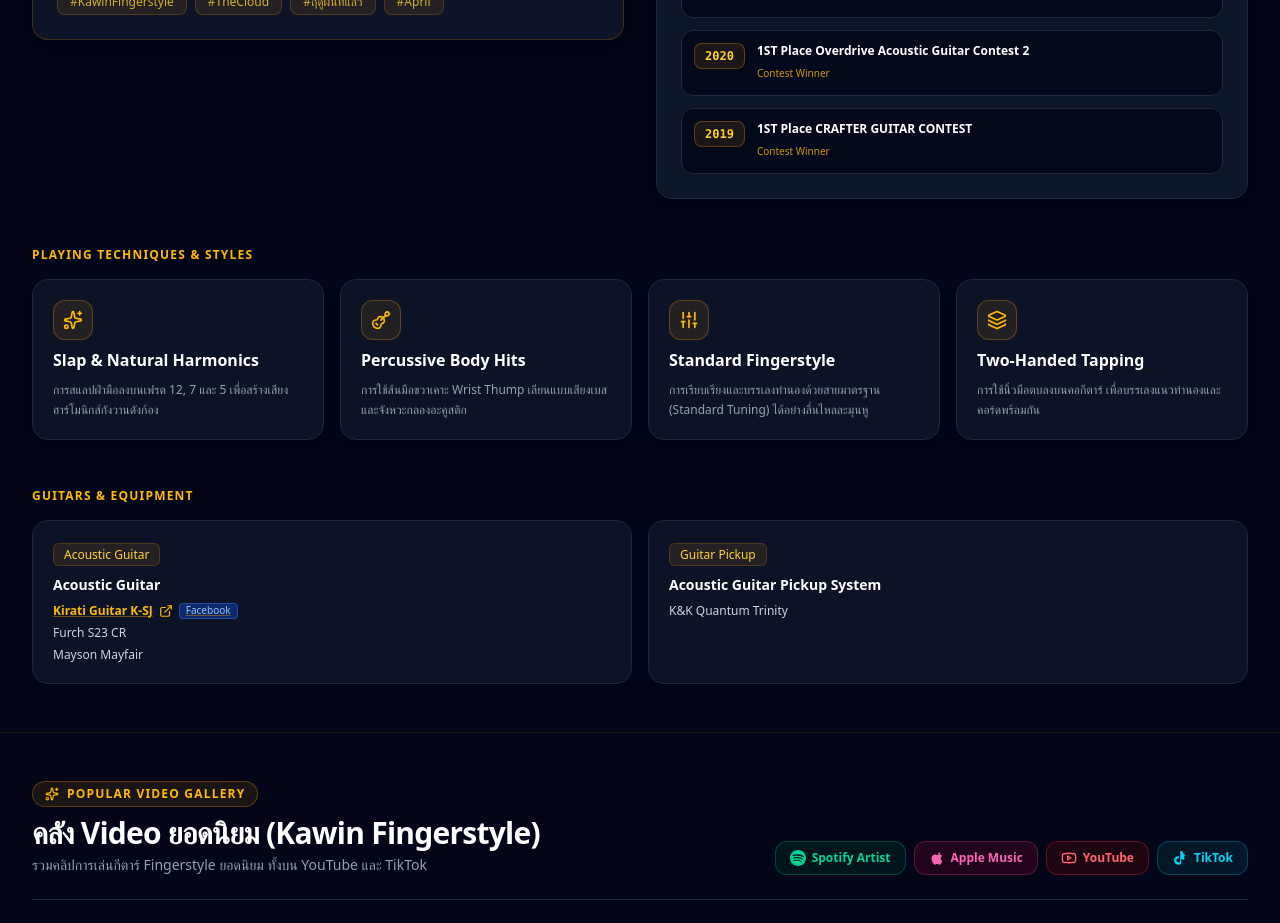
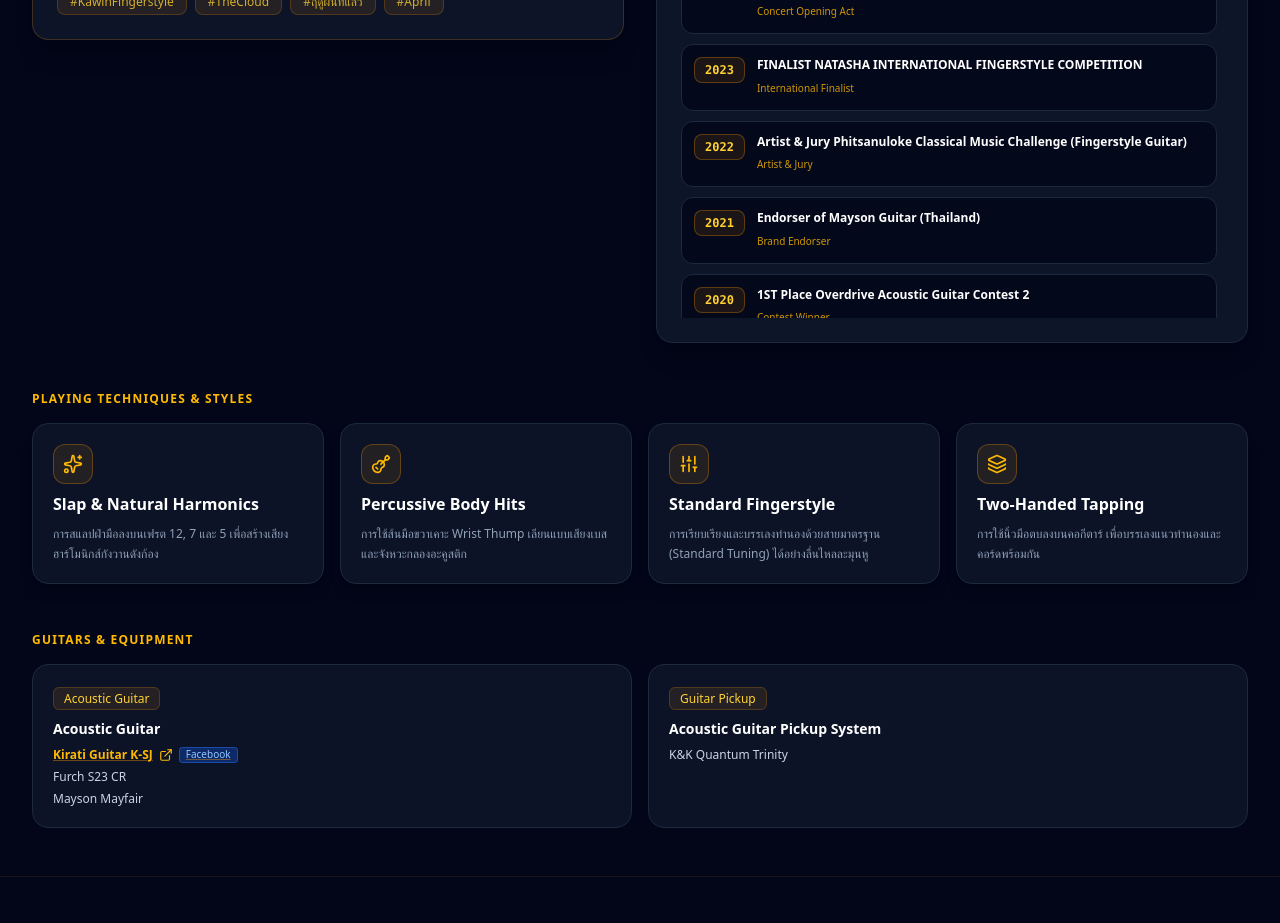
Before and after one commit to tnoguitar-cyber/Kawin-Fingerstyle, a React (Vite) app: page / in a window 1280 px wide. Shown: the part 1420-2343 px from the top of the page. Built offline with nearby package versions, Linux system fonts and the light colour scheme.

Commit message:
feat: update artist achievements and improve UI
- Add new historical and recent artist achievements to the data list.
- Add scrollable container and item count badge to the achievements section.

```diff
--- a/src/components/ArtistBioSection.tsx
+++ b/src/components/ArtistBioSection.tsx
@@ -83,19 +83,24 @@
 
           {/* Achievements Grid */}
           <div className="lg:col-span-6 bg-slate-900/90 border border-slate-800 rounded-2xl p-6 shadow-xl space-y-4">
-            <div className="flex items-center gap-2">
-              <Trophy className="w-5 h-5 text-amber-400" />
-              <h3 className="text-base font-bold text-white">ACHIEVEMENTS & HONORS</h3>
+            <div className="flex items-center justify-between">
+              <div className="flex items-center gap-2">
+                <Trophy className="w-5 h-5 text-amber-400" />
+                <h3 className="text-base font-bold text-white">ACHIEVEMENTS & HONORS</h3>
+              </div>
+              <span className="text-xs px-2.5 py-0.5 rounded-full bg-amber-500/10 border border-amber-500/20 text-amber-400 font-medium">
+                {ARTIST_ACHIEVEMENTS.length} รายการ
+              </span>
             </div>
 
-            <div className="space-y-3">
+            <div className="space-y-2.5 max-h-[460px] overflow-y-auto pr-1.5 scrollbar-thin scrollbar-thumb-slate-800 scrollbar-track-transparent">
               {ARTIST_ACHIEVEMENTS.map((ach, idx) => (
                 <div key={idx} className="p-3 bg-slate-950/80 border border-slate-800 rounded-xl flex items-start gap-3 hover:border-amber-500/30 transition">
                   <div className="px-2.5 py-1 bg-amber-500/10 border border-amber-500/30 rounded-lg text-amber-300 font-extrabold text-xs font-mono shrink-0">
                     {ach.year}
                   </div>
                   <div>
-                    <h4 className="text-xs font-bold text-white">{ach.title}</h4>
+                    <h4 className="text-xs font-bold text-white leading-snug">{ach.title}</h4>
                     <span className="text-[10px] text-amber-400/80 font-medium">{ach.category}</span>
                   </div>
                 </div>
--- a/src/data/mockData.ts
+++ b/src/data/mockData.ts
@@ -127,8 +127,23 @@
 export const ARTIST_ACHIEVEMENTS = [
   {
     year: '2023',
+    title: 'Artist & Jury Thailand International Guitar Festival Fingerstyle Guitar Competition',
+    category: 'Artist & Jury',
+  },
+  {
+    year: '2023',
     title: '(Artist OPENING ACT) Tommy Emmanuel CGP LIVE IN BANGKOK @M THEATRE',
     category: 'Concert Opening Act',
+  },
+  {
+    year: '2023',
+    title: 'FINALIST NATASHA INTERNATIONAL FINGERSTYLE COMPETITION',
+    category: 'International Finalist',
+  },
+  {
+    year: '2022',
+    title: 'Artist & Jury Phitsanuloke Classical Music Challenge (Fingerstyle Guitar)',
+    category: 'Artist & Jury',
   },
   {
     year: '2021',
@@ -144,6 +159,36 @@
     year: '2019',
     title: '1ST Place CRAFTER GUITAR CONTEST',
     category: 'Contest Winner',
+  },
+  {
+    year: '2018',
+    title: 'Endorser of Rotosound Strings',
+    category: 'Brand Endorser',
+  },
+  {
+    year: '2017',
+    title: 'Composed Music (Run in Space) 6x10 : 10 fingerstyle Thai Guitarists With Their 6 String Guitars (Baichasong Record)',
+    category: 'Music Composition & Record',
+  },
+  {
+    year: '2017',
+    title: 'The Final 5 Finalists Overdrive Acoustic Guitar Contest NO.1',
+    category: 'Contest Finalist',
+  },
+  {
+    year: '2017',
+    title: '1ST Place Thailand Isan Guitar Festival Guitar Non Classic Solo (Fingerstyle)',
+    category: 'Contest Winner',
+  },
+  {
+    year: '2009',
+    title: 'Outstanding Honor Award National classical guitar competition Yamaha Thailand Institute',
+    category: 'National Honor Award',
+  },
+  {
+    year: '2008',
+    title: '1ST Place Northern Classical Guitar Competition Yamaha Thailand Institute',
+    category: 'Regional Winner',
   },
 ];
 
```
